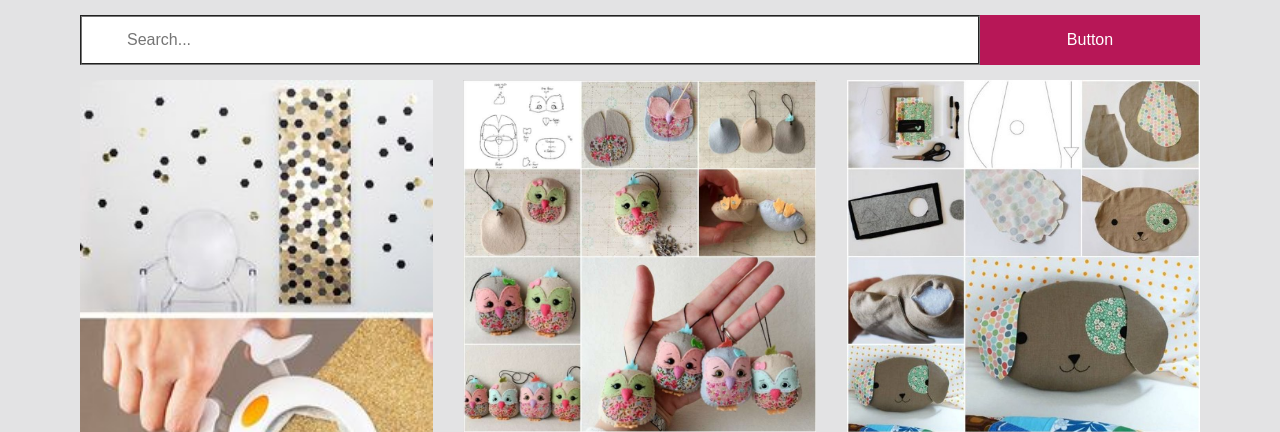
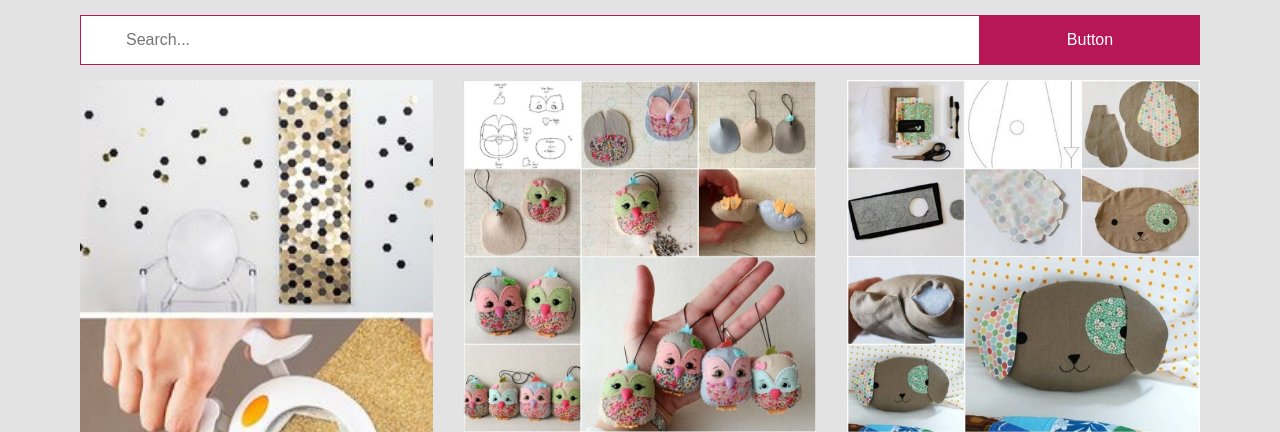
Before and after one commit to Delaylah/DIYtutorial, a PHP site: page / in a window 1280 px wide. Shown: the part 82-514 px from the top of the page. Run offline with PHP 8.4, Linux system fonts and the light colour scheme.

Commit message:
Update main.css

```diff
--- a/DIY by Ajla Sukrija/css/main.css
+++ b/DIY by Ajla Sukrija/css/main.css
@@ -30,6 +30,7 @@ body{
     font-family: roboto,Arial ;
     float: left;
     font-weight: 200;
+line-height: 42px;
 
 
 }
@@ -67,7 +68,7 @@ list-style: none;
   width: 900px;
   height: 50px;
   background: #fff;
- border-style: groove;
+ border: 1px solid #B71757;
   font-size: 16px;
   float: left;
   color: #3d3d3d;
```
